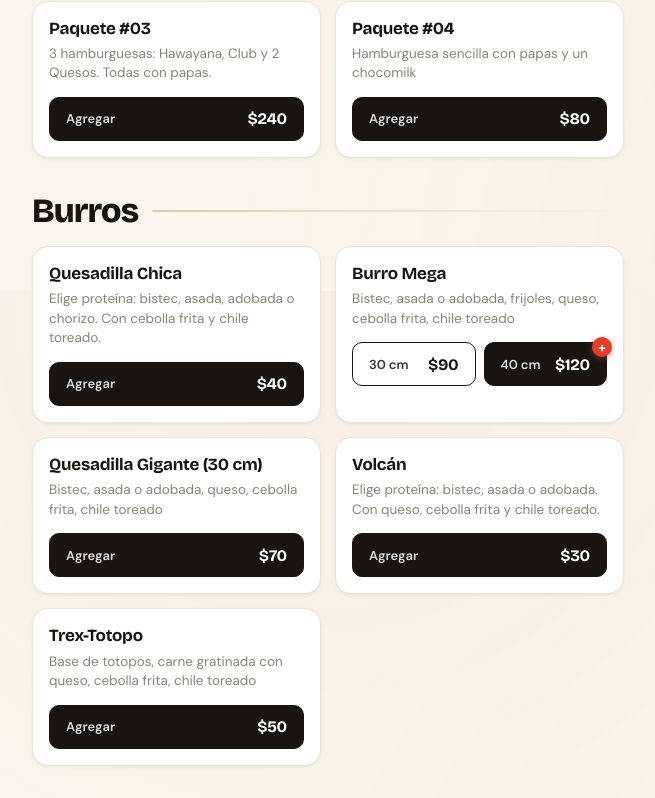
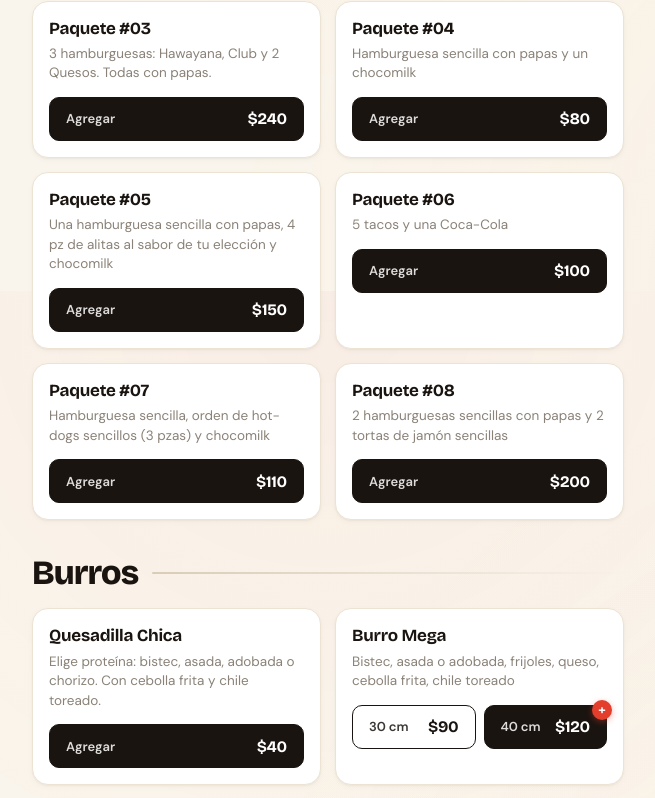
Before and after one commit to doemagnet/Trex, a React (Vite) app: page / in a window 1280 px wide. Shown: the part 2109-2907 px from the top of the page, without its empty margins (312-967 px from the left). Built offline with nearby package versions, Linux system fonts and the light colour scheme.

Commit message:
Menu updates

```diff
--- a/src/data.js
+++ b/src/data.js
@@ -196,6 +196,35 @@ export const menuData = [
     priceBase: 80,
   },
 
+  {
+    id: 205,
+    category: "Paquetes",
+    name: "Paquete #05",
+    description: "Una hamburguesa sencilla con papas, 4 pz de alitas al sabor de tu elección y chocomilk",
+    priceBase: 150,
+  },
+  {
+    id: 206,
+    category: "Paquetes",
+    name: "Paquete #06",
+    description: "5 tacos y una Coca-Cola",
+    priceBase: 100,
+  },
+  {
+    id: 207,
+    category: "Paquetes",
+    name: "Paquete #07",
+    description: "Hamburguesa sencilla, orden de hot-dogs sencillos (3 pzas) y chocomilk",
+    priceBase: 110,
+  },
+  {
+    id: 208,
+    category: "Paquetes",
+    name: "Paquete #08",
+    description: "2 hamburguesas sencillas con papas y 2 tortas de jamón sencillas",
+    priceBase: 200,
+  },
+
   // ─── BURROS ─────────────────────────────────────────────────
   {
     id: 301,
@@ -233,7 +262,7 @@ export const menuData = [
   },
   {
     id: 305,
-    category: "Burros",
+    category: "Alambres & Alitas",
     name: "Trex-Totopo",
     description:
       "Base de totopos, carne gratinada con queso, cebolla frita, chile toreado",
@@ -636,7 +665,7 @@ export const menuData = [
   {
     id: 804,
     category: "Alambres & Alitas",
-    name: "Trexdiritos",
+    name: "Trex-Doritos",
     description:
       "Elige proteína: asada, adobada o bistec",
     priceBase: 80,
@@ -644,7 +673,7 @@ export const menuData = [
   {
     id: 805,
     category: "Alambres & Alitas",
-    name: "Trexdiritos de Arrachera",
+    name: "Trex-Doritos de Arrachera",
     description: "Tiras de arrachera",
     priceBase: 100,
   },
@@ -680,4 +709,11 @@ export const menuData = [
     name: "Frappé",
     priceBase: 30,
   },
+  {
+    id: 905,
+    category: "Bebidas",
+    name: "Frappé con Opciones",
+    description: "Elige tu sabor: Gansito, Chocorrol o Pingüino",
+    priceBase: 45,
+  },
 ];
```
